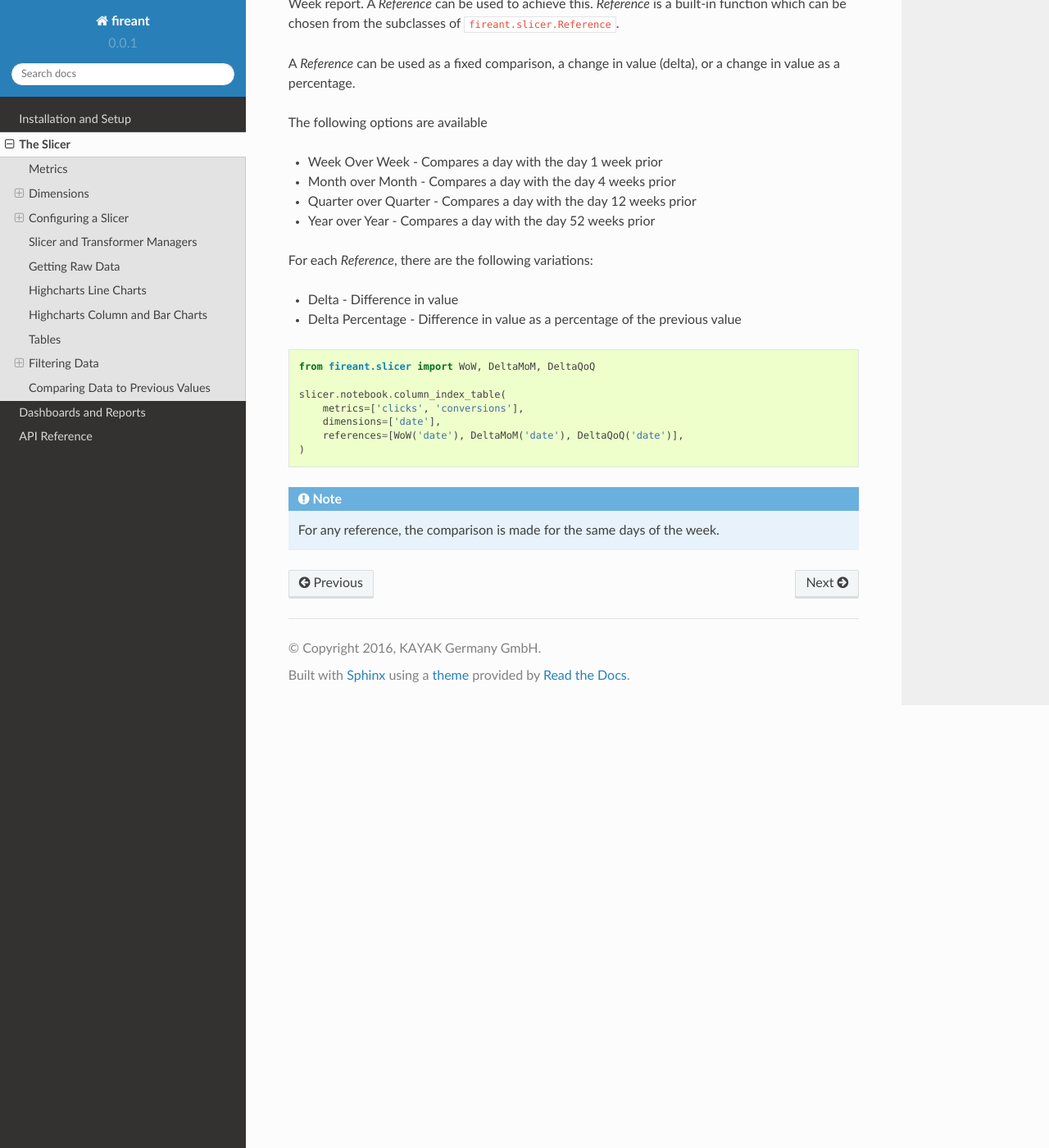
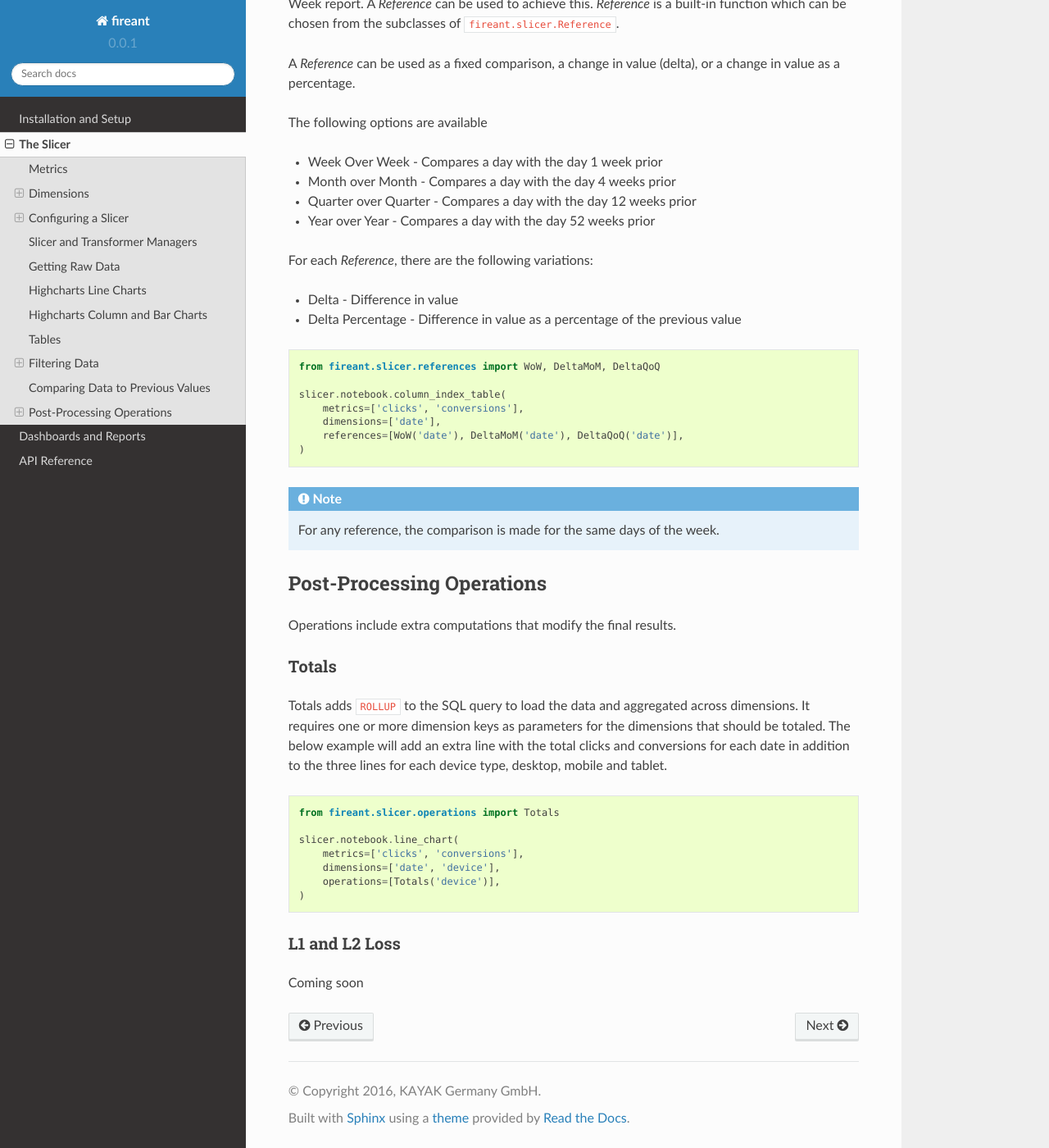
Before and after one commit to kayak/fireant, a Sphinx documentation site: the page built from docs/2_slicer.rst, in a window 1280 px wide and 1400 px high, scrolled down 8953 px. Shown: the whole window at 82% size. Built offline with Sphinx 7.4.7 and the Read the Docs theme 2.0.0, drawn with Linux system fonts in a browser that asks for light colours; formulas are drawn with MathJax 3.

Commit message:
Renamed Rollup to Totals, changed constructor to accept *args instead of a list, removed imports for references and operations from slicer.__init__ so these must be imported from their respective packages, updated docs

```diff
--- a/docs/2_slicer.rst
+++ b/docs/2_slicer.rst
@@ -318,7 +318,7 @@ For each |FeatureReference|, there are the following variations:
 
 .. code-block:: python
 
-    from fireant.slicer import WoW, DeltaMoM, DeltaQoQ
+    from fireant.slicer.references import WoW, DeltaMoM, DeltaQoQ
 
     slicer.notebook.column_index_table(
         metrics=['clicks', 'conversions'],
@@ -329,3 +329,29 @@ For each |FeatureReference|, there are the following variations:
 .. note::
 
     For any reference, the comparison is made for the same days of the week.
+
+
+Post-Processing Operations
+--------------------------
+
+Operations include extra computations that modify the final results.
+
+Totals
+""""""
+
+Totals adds ``ROLLUP`` to the SQL query to load the data and aggregated across dimensions.  It requires one or more dimension keys as parameters for the dimensions that should be totaled.  The below example will add an extra line with the total clicks and conversions for each date in addition to the three lines for each device type, desktop, mobile and tablet.
+
+.. code-block:: python
+
+    from fireant.slicer.operations import Totals
+
+    slicer.notebook.line_chart(
+        metrics=['clicks', 'conversions'],
+        dimensions=['date', 'device'],
+        operations=[Totals('device')],
+    )
+
+L1 and L2 Loss
+""""""""""""""
+
+Coming soon
```
Also changed, not shown: 3 other files.
